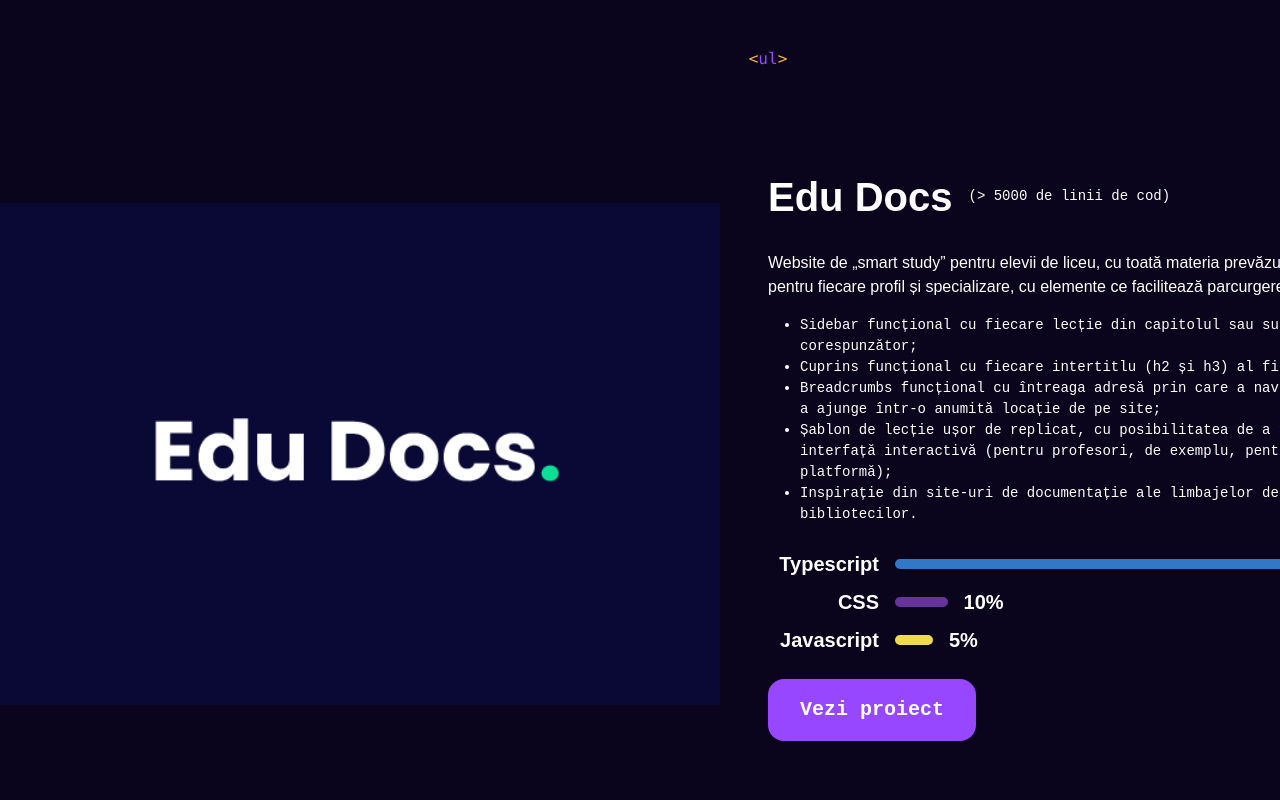
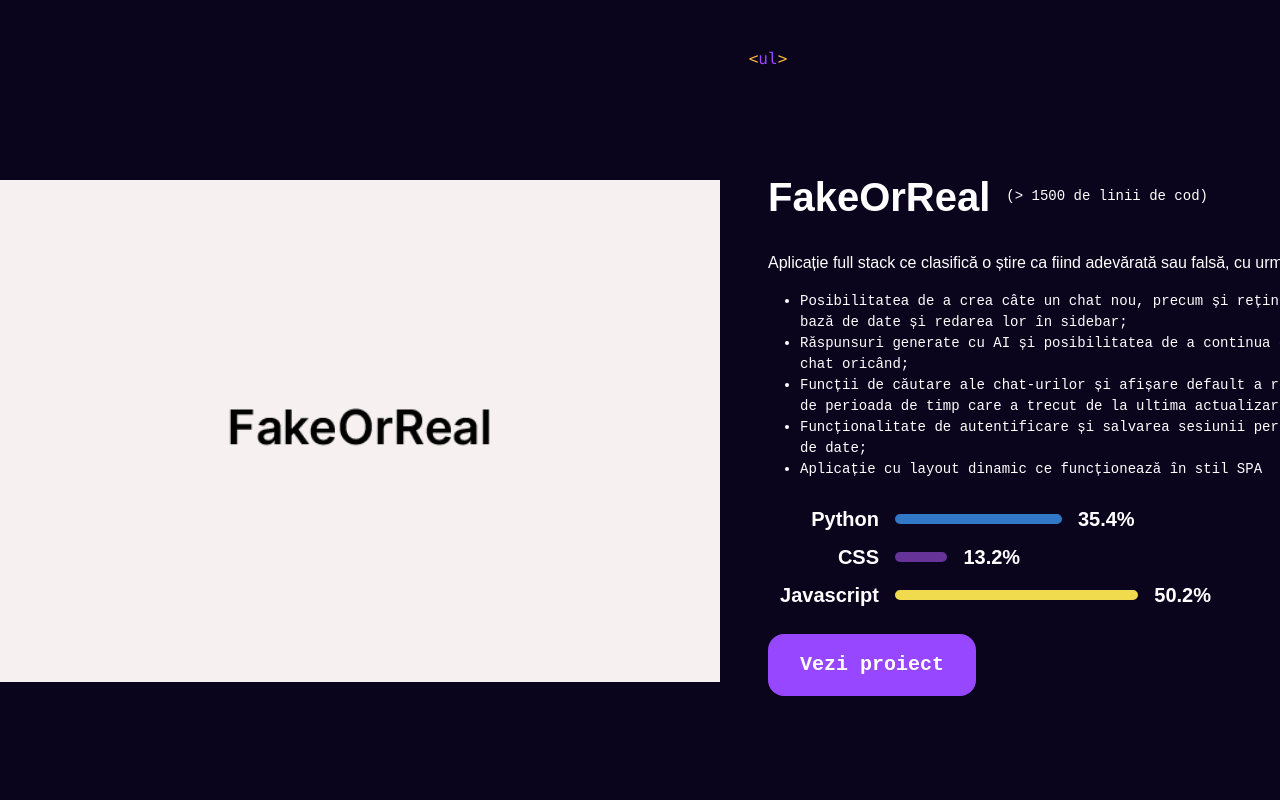
Before and after one commit to SergiuCiausu/site-sergiu-ciausu, a React (Vite) app: page /proiecte in a window 1280 px wide. Shown: the part 800-1600 px from the top of the page. Built offline with nearby package versions, Linux system fonts and the light colour scheme; the HTML template or start-up script is replaced by a standard one.

Commit message:
Update Proiecte.jsx

```diff
--- a/proiecte/components/Proiecte.jsx
+++ b/proiecte/components/Proiecte.jsx
@@ -7,6 +7,23 @@ import { Link } from "react-router-dom";
 
 const Proiecte = () => {
   const proiecte = [
+    {
+      titlu: "FakeOrReal",
+      descriere: "Aplicație full stack ce clasifică o știre ca fiind adevărată sau falsă, cu următoarele funcționalități:",
+      bullets: [
+        "Posibilitatea de a crea câte un chat nou, precum și reținerea acestora într-o bază de date și redarea lor în sidebar;",
+        "Răspunsuri generate cu AI și posibilitatea de a continua conversația din fiecare chat oricând;",
+        "Funcții de căutare ale chat-urilor și afișare default a rezultatelor în funcție de perioada de timp care a trecut de la ultima actualizare a fiecărui chat;",
+        "Funcționalitate de autentificare și salvarea sesiunii per utilizator într-o bază de date;",
+        "Aplicație cu layout dinamic ce funcționează în stil SPA",
+      ],
+      python: 35.4,
+      css: 13.2,
+      javascript: 50.2,
+      liniiCod: 1500,
+      imagine: "/fake-or-real-banner.png",
+      link: "https://github.com/SergiuCiausu/edu-AIde",
+    },
     {
       titlu: "Edu Docs",
       descriere:
@@ -111,12 +128,12 @@ const Proiecte = () => {
                   <div
                     className={`flex items-center gap-4`}
                     style={{
-                      width: `${(proiect.typescript * 516) / 100 + 184}px`,
+                      width: `${((proiect.typescript ? proiect.typescript : proiect.python) * 516) / 100 + 184}px`,
                     }}
                   >
-                    <p className="limbaj-programare-label w-[111px] text-right">Typescript</p>
+                    <p className="limbaj-programare-label w-[111px] text-right">{proiect.typescript ? "Typescript" : "Python"}</p>
                     <div className={`flex-1 typescript-bar flex`}></div>
-                    <p className="limbaj-programare-label">{`${proiect.typescript}%`}</p>
+                    <p className="limbaj-programare-label">{`${proiect.typescript ? proiect.typescript : proiect.python}%`}</p>
                   </div>
                   <div
                     className={`flex items-center gap-4`}
```
